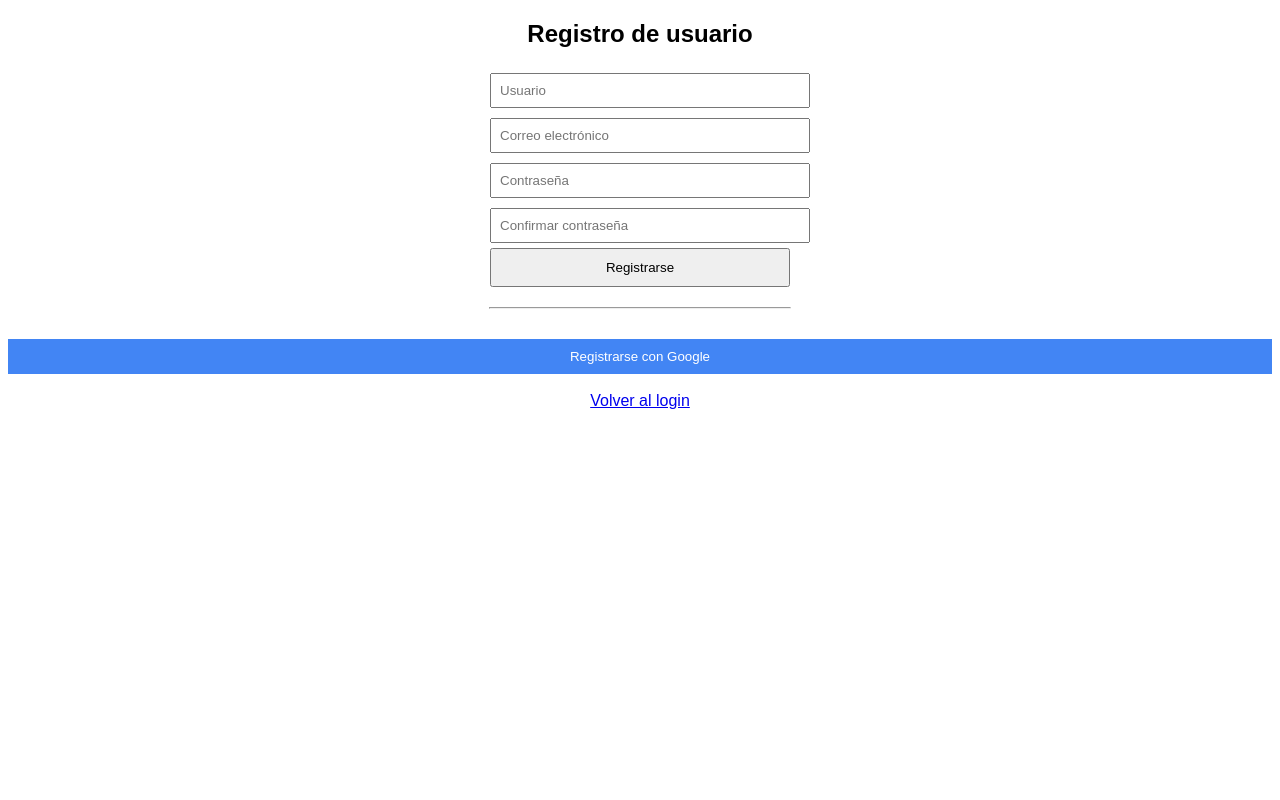
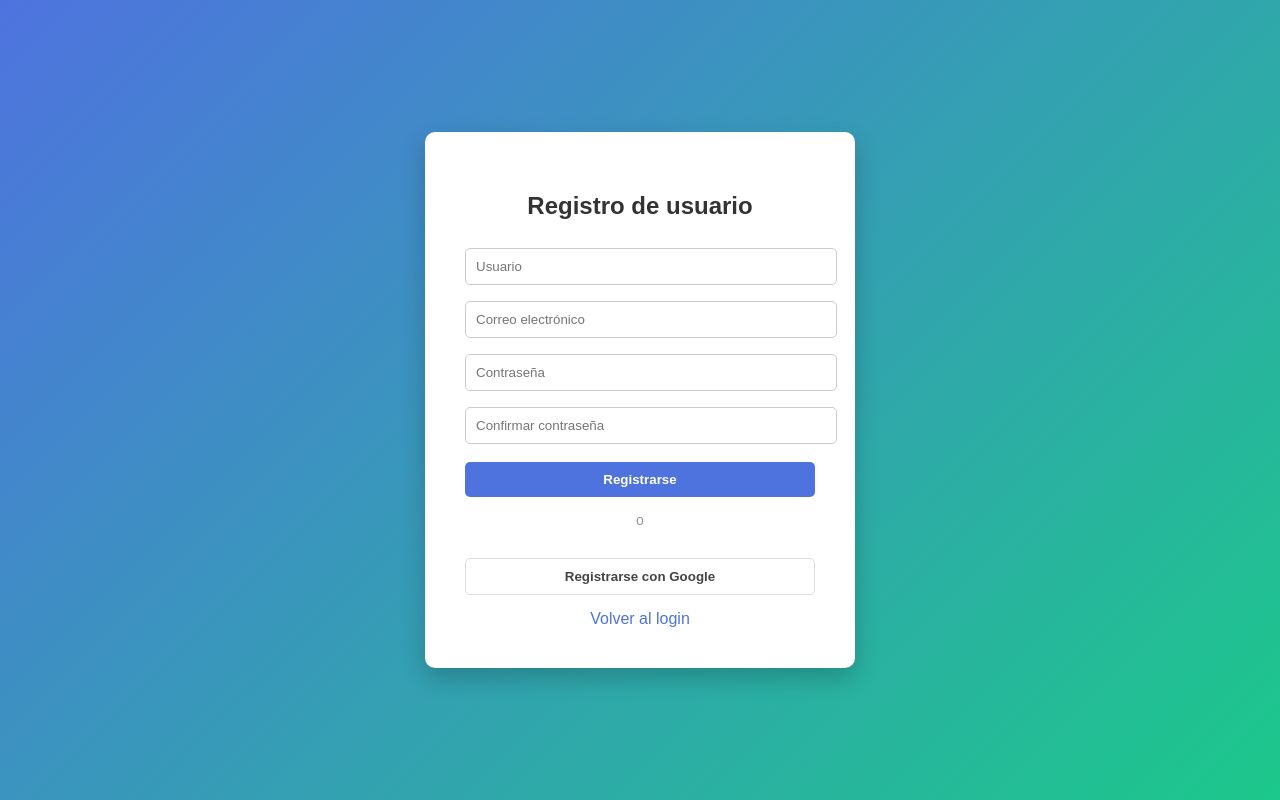
Before and after one commit to sofnet453-droid/sofnet-web, a Flask app: page /registro in a window 1280 px wide. Run offline with Flask 3, Linux system fonts and the light colour scheme.

Commit message:
registro

```diff
--- a/app.py
+++ b/app.py
@@ -201,5 +201,5 @@ def enviar():
 
 # -------- PUERTO PARA RENDER --------
 if __name__ == "__main__":
-    port = int(os.environ.get("PORT", 10000))
+    port = int(os.environ.get("PORT", 5000))
     app.run(host="0.0.0.0", port=port)
--- a/templates/registro.html
+++ b/templates/registro.html
@@ -1,26 +1,107 @@
 <!DOCTYPE html>
-<html>
+<html lang="es">
 <head>
-    <title>Registro</title>
+    <meta charset="UTF-8">
+    <title>Registro | Sofnet</title>
+    <meta name="viewport" content="width=device-width, initial-scale=1.0">
+
     <style>
-        body { font-family: Arial; text-align: center; }
-        form { margin: 20px auto; width: 300px; }
-        input { width: 100%; padding: 8px; margin: 5px 0; }
-        button { padding: 10px; width: 100%; cursor: pointer; }
-        .google-btn {
-            background: #4285F4;
+        body {
+            margin: 0;
+            font-family: Arial, sans-serif;
+            background: linear-gradient(135deg, #4e73df, #1cc88a);
+            display: flex;
+            justify-content: center;
+            align-items: center;
+            height: 100vh;
+        }
+
+        .card {
+            background: white;
+            padding: 40px;
+            border-radius: 10px;
+            width: 350px;
+            box-shadow: 0 10px 25px rgba(0,0,0,0.2);
+            text-align: center;
+        }
+
+        h2 {
+            margin-bottom: 20px;
+            color: #333;
+        }
+
+        input {
+            width: 100%;
+            padding: 10px;
+            margin: 8px 0;
+            border-radius: 5px;
+            border: 1px solid #ccc;
+        }
+
+        button {
+            width: 100%;
+            padding: 10px;
+            background: #4e73df;
             color: white;
             border: none;
+            border-radius: 5px;
+            cursor: pointer;
             margin-top: 10px;
+            font-weight: bold;
         }
+
+        button:hover {
+            background: #2e59d9;
+        }
+
+        .google-btn {
+            background: white;
+            color: #444;
+            border: 1px solid #ddd;
+            margin-top: 15px;
+        }
+
         .google-btn:hover {
-            background: #357ae8;
+            background: #f5f5f5;
+        }
+
+        .divider {
+            margin: 15px 0;
+            color: #999;
+            font-size: 14px;
+        }
+
+        .flash {
+            color: red;
+            margin-bottom: 10px;
+        }
+
+        a {
+            display: block;
+            margin-top: 15px;
+            text-decoration: none;
+            color: #4e73df;
+        }
+
+        a:hover {
+            text-decoration: underline;
         }
     </style>
 </head>
 <body>
 
+<div class="card">
     <h2>Registro de usuario</h2>
+
+    {% with messages = get_flashed_messages() %}
+        {% if messages %}
+            <div class="flash">
+                {% for message in messages %}
+                    <p>{{ message }}</p>
+                {% endfor %}
+            </div>
+        {% endif %}
+    {% endwith %}
 
     <form method="POST">
         <input type="text" name="username" placeholder="Usuario" required>
@@ -30,16 +111,14 @@
         <button type="submit">Registrarse</button>
     </form>
 
-<hr style="width:300px; margin:20px auto;">
+    <div class="divider">o</div>
 
     <a href="{{ url_for('login_google') }}">
-    <button class="google-btn">
-        Registrarse con Google
-    </button>
+        <button class="google-btn">Registrarse con Google</button>
     </a>
 
-<br><br>
     <a href="{{ url_for('login') }}">Volver al login</a>
+</div>
 
 </body>
 </html>
```
Lines whose indentation alone changed are shown as unchanged.
